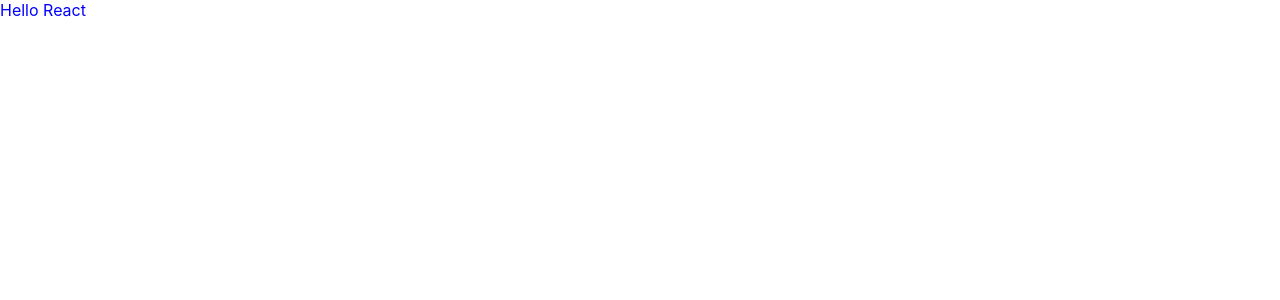
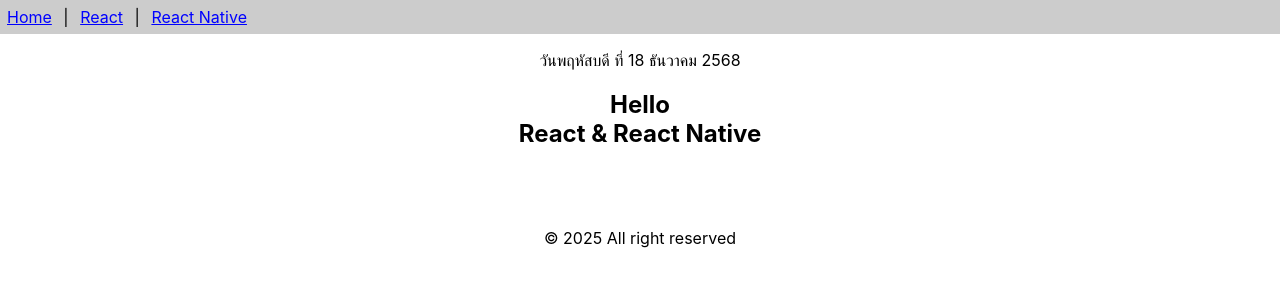
Before and after one commit to jakkaphat2/app1, a React (Create React App) app: page / in a window 1280 px wide. Shown: the top 300 px of the page. Built offline with nearby package versions, Linux system fonts and the light colour scheme.

Commit message:
copy code
copy code

```diff
--- a/src/App.js
+++ b/src/App.js
@@ -1,14 +1,25 @@
 import logo from './logo.svg';
 import './App.css';
+import React from 'react';
+import { Content, Footer, Header } from './func-components';
+import Calendar from './class-components';
 
 function App() {
-  const divStyle = {
-    color: 'red',
-    backgroundColor: 'powderblue',
-    fontSize: 'larger',
-    padding:'3px',
-  }
-  return <div style={{color: 'blue'}}>Hello React</div>
+return (
+  <>
+  <Header/>
+    <p>
+        <center>
+          <Calendar />
+        </center>
+  </p>
+  <Content/>
+  <Footer/>
+
+  </>
+
+)
+
 }
 
 export default App;
--- /dev/null
+++ b/src/class-components.js
@@ -0,0 +1,33 @@
+import React, { Component } from 'react'
+
+export default class Calendar extends Component {
+
+  getDate() {
+    const dayNames = [
+      'อาทิตย์', 'จันทร์', 'อังคาร', 'พุธ',
+      'พฤหัสบดี', 'ศุกร์', 'เสาร์'
+    ]
+
+    const monthNames = [
+      'มกราคม', 'กุมภาพันธ์', 'มีนาคม', 'เมษายน',
+      'พฤษภาคม', 'มิถุนายน', 'กรกฎาคม', 'สิงหาคม',
+      'กันยายน', 'ตุลาคม', 'พฤศจิกายน', 'ธันวาคม'
+    ]
+
+    const date = new Date()
+    const weekDay = dayNames[date.getDay()]
+    const day = date.getDate()
+    const month = monthNames[date.getMonth()]
+    const year = date.getFullYear() + 543
+
+    return `วัน${weekDay} ที่ ${day} ${month} ${year}`
+  }
+
+  render() {
+    return (
+      <div>
+        {this.getDate()}
+      </div>
+    )
+  }
+}
--- /dev/null
+++ b/src/func-components.js
@@ -0,0 +1,32 @@
+import React from "react";
+
+export function Header(){
+        const aStyle = {
+            display:'inline-block',
+            color:'blue',
+            margin:'7px',
+            TextDecoration:'mome'
+        }
+    return(
+        <div style={{backgroundColor:'#ccc'}}>
+            <a href="" style={aStyle}>Home</a> |&nbsp;
+            <a href="" style={aStyle}>React</a> |&nbsp;
+            <a href="" style={aStyle}>React Native</a>
+        </div>
+    )
+}
+export function Content(){
+    return(
+        <div style={{textAlign:'center'}}>
+            <h2>Hello <br/> React & React Native</h2>
+            <br/><br/><br/>
+        </div>
+    )
+}
+export const Footer=()=>{
+    return(
+        <div style={{textAlign:'center'}}>
+            &copy; {new Date().getFullYear()} All right reserved
+        </div>
+    )
+}
--- /dev/null
+++ b/src/style.css
@@ -0,0 +1,9 @@
+h2{
+    font-size: 20px;
+    color: blue;
+}
+.title{
+    font-size: 16px;
+    color:green;
+    text-decoration: underline;
+}
```
